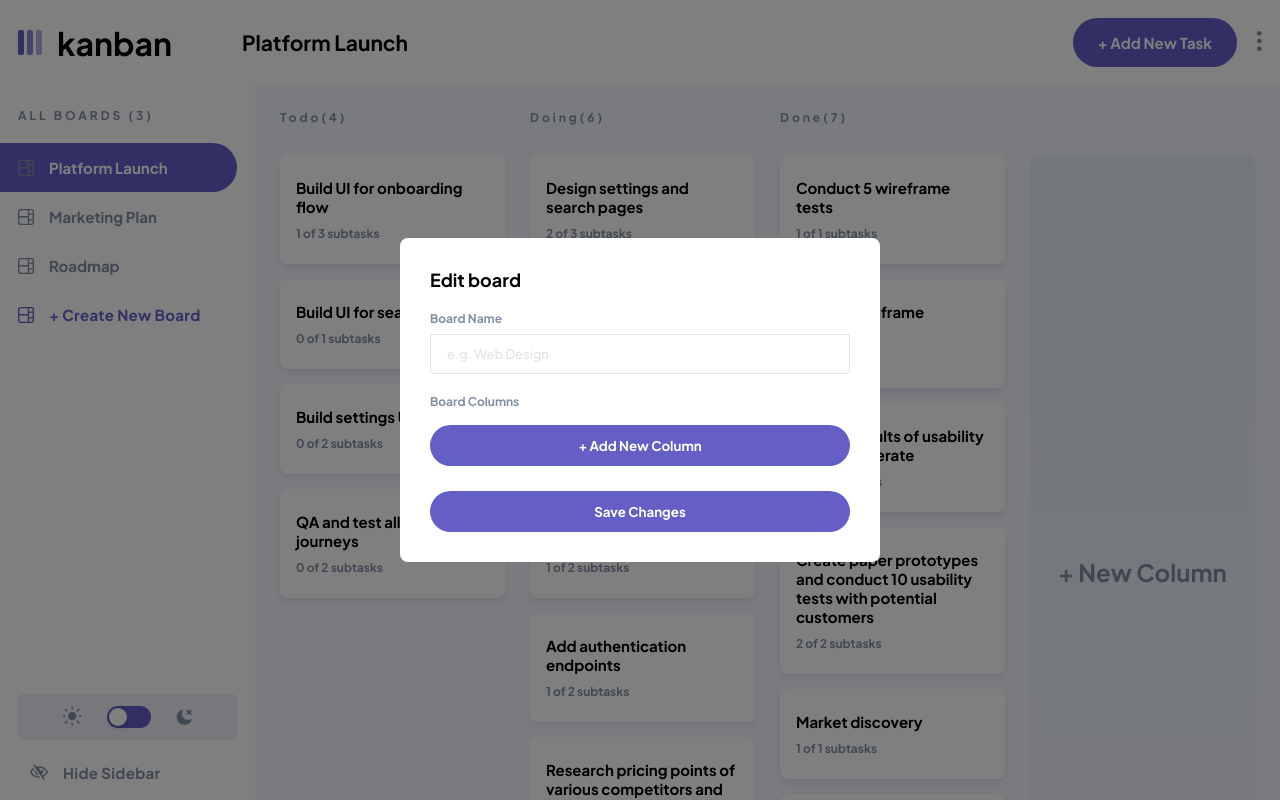
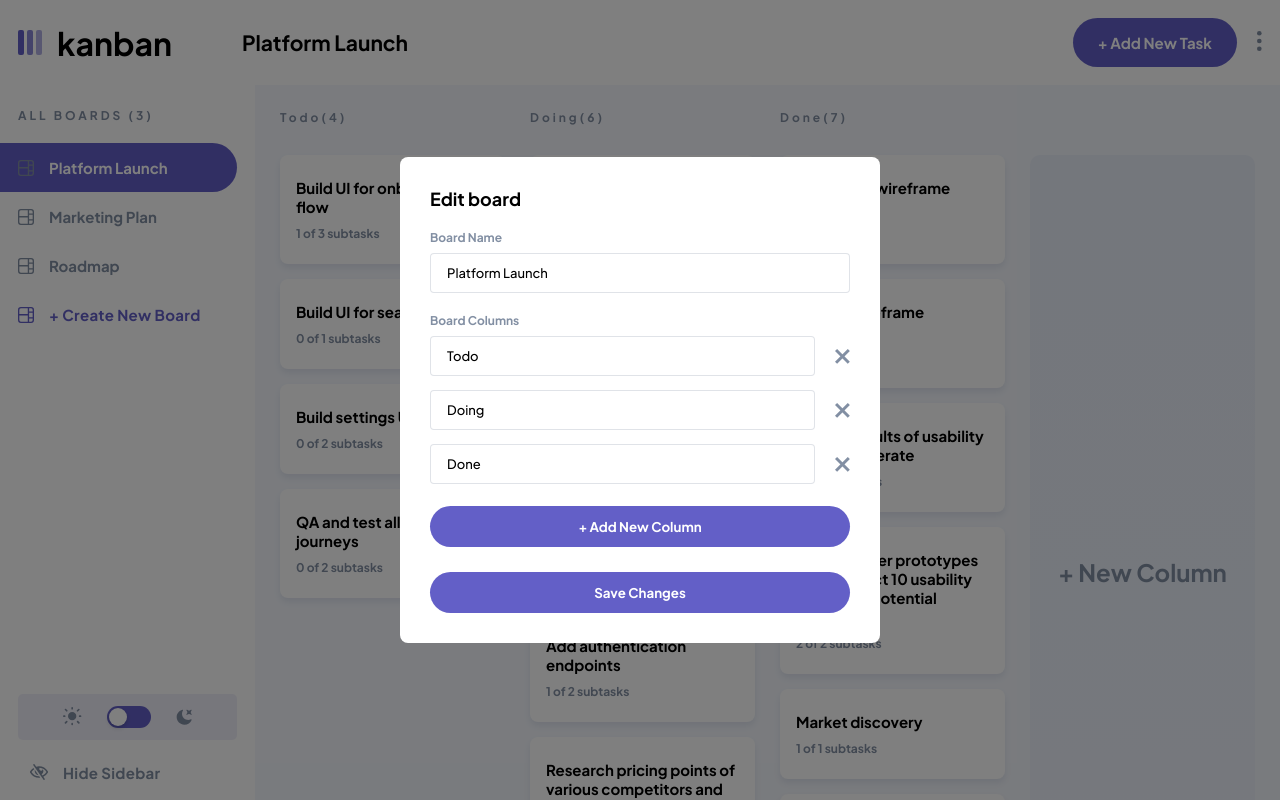
Before and after one commit to NurgulYunusova/Kanban-Task-Management, a React (Vite) app: page / in a window 1280 px wide. Both pictures are taken after a click on the element "+ New Column". Shown: the top 800 px of the page. Built offline with nearby package versions, Linux system fonts and the light colour scheme.

Commit message:
updated + new column button

```diff
--- a/src/components/content/Content.jsx
+++ b/src/components/content/Content.jsx
@@ -1,44 +1,70 @@
-/* eslint-disable no-undef */
 import { useContext, useEffect, useRef, useState } from "react";
 import "./content.scss";
 import xmark from "../../assets/images/x-mark.svg";
 import { TaskContext } from "../../context/TaskContext";
 import { DarkModeContext } from "../../context/DarkModeContext";
-import { useFormik } from "formik";
-import * as Yup from "yup";
 
 function Content() {
-  const { boards } = useContext(TaskContext);
+  const { boards, setBoards } = useContext(TaskContext);
   const { darkMode } = useContext(DarkModeContext);
+
+  const activeBoardIndex = boards.findIndex((b) => b.isActive);
+  const board = boards?.find((board) => board.isActive == true);
+  const columns = board?.columns;
 
   const [modalVisible, setModalVisible] = useState(false);
   const [columnNames, setColumnNames] = useState([]);
+  const [boardName, setBoardName] = useState("");
 
-  const board = boards?.find((board) => board.isActive == true);
-  const columns = board?.columns;
+  useEffect(() => {
+    setBoardName(board.name);
+  }, [board]);
+
+  useEffect(() => {
+    let newColumns = columns.map((column) => column.name);
+    setColumnNames(newColumns);
+  }, [columns]);
 
   const modalRef = useRef();
-
-  const { handleSubmit, handleChange } = useFormik({
-    initialValues: {
-      name: "",
-    },
-    validationSchema: Yup.object({
-      name: Yup.string().required("Board name is required"),
-    }),
-    onSubmit: (values) => {
-      console.log("hello", values);
-    },
-  });
-
-  console.log(columns);
 
   const handleNewColumn = () => {
     setModalVisible(true);
   };
 
   const handleAddColumn = () => {
+    const newColumn = { name: "" };
+
+    const updatedColumns = [...columns, newColumn];
+
     setColumnNames([...columnNames, ""]);
+
+    const updatedBoard = { ...board, columns: updatedColumns };
+    const updatedBoards = [...boards];
+
+    updatedBoards[activeBoardIndex] = updatedBoard;
+
+    setBoards(updatedBoards);
+  };
+
+  const handleSubmit = (e) => {
+    e.preventDefault();
+
+    const updatedBoards = [...boards];
+    const activeBoard = updatedBoards[activeBoardIndex];
+
+    activeBoard.name = boardName;
+    activeBoard.columns = columns
+      .filter((column, index) => columnNames[index])
+      .map((column, index) => ({
+        ...column,
+        name: columnNames[index],
+      }));
+
+    updatedBoards[activeBoardIndex] = activeBoard;
+
+    setBoards(updatedBoards);
+
+    setModalVisible(false);
   };
 
   useEffect(() => {
@@ -92,11 +118,7 @@ function Content() {
               <div className="modalBackdrop">
                 <div className="modal" ref={modalRef}>
                   <h3>Edit board</h3>
-                  <form onSubmit={handleSubmit}>
-                    {boards
-                      .filter((board) => board.isActive === true)
-                      .map((q, index) => (
-                        <span key={index}>
+                  <form onSubmit={(e) => handleSubmit(e)}>
                     <label htmlFor="name">Board Name</label> <br />
                     <input
                       type="text"
@@ -104,6 +126,8 @@ function Content() {
                       id="name"
                       placeholder="e.g. Web Design"
                       required
+                      value={boardName}
+                      onChange={(e) => setBoardName(e.target.value)}
                     />{" "}
                     <br />
                     <label htmlFor="boardColumns">Board Columns</label>
@@ -144,8 +168,6 @@ function Content() {
                     <button className="saveChangesBtn" type="submit">
                       Save Changes
                     </button>
-                        </span>
-                      ))}
                   </form>
                 </div>
               </div>
--- a/src/context/TaskContext.jsx
+++ b/src/context/TaskContext.jsx
@@ -9,7 +9,6 @@ export const TaskProvider = ({ children }) => {
 
   const createBoards = (newBoard) => {
     boards.push(newBoard);
-    console.log("board: ", boards);
   };
 
   return (
```
Lines whose indentation alone changed are shown as unchanged.
